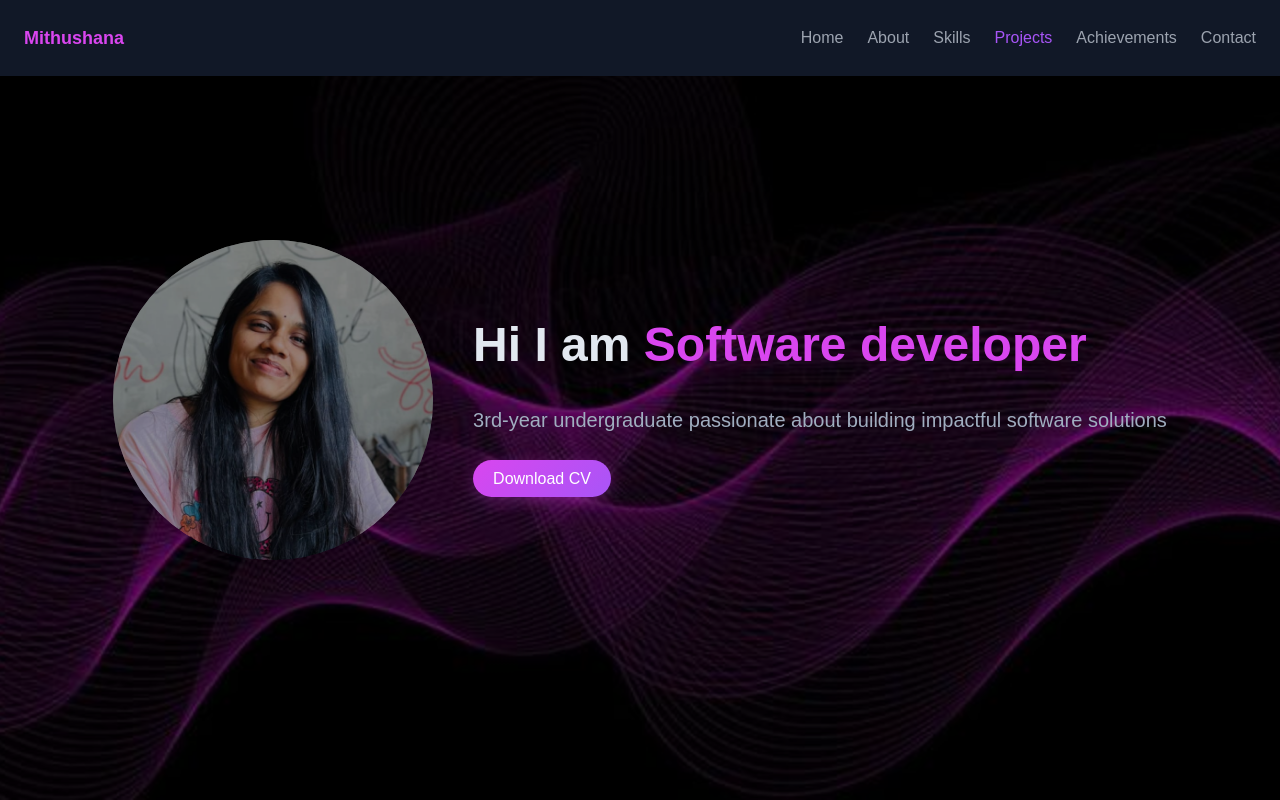
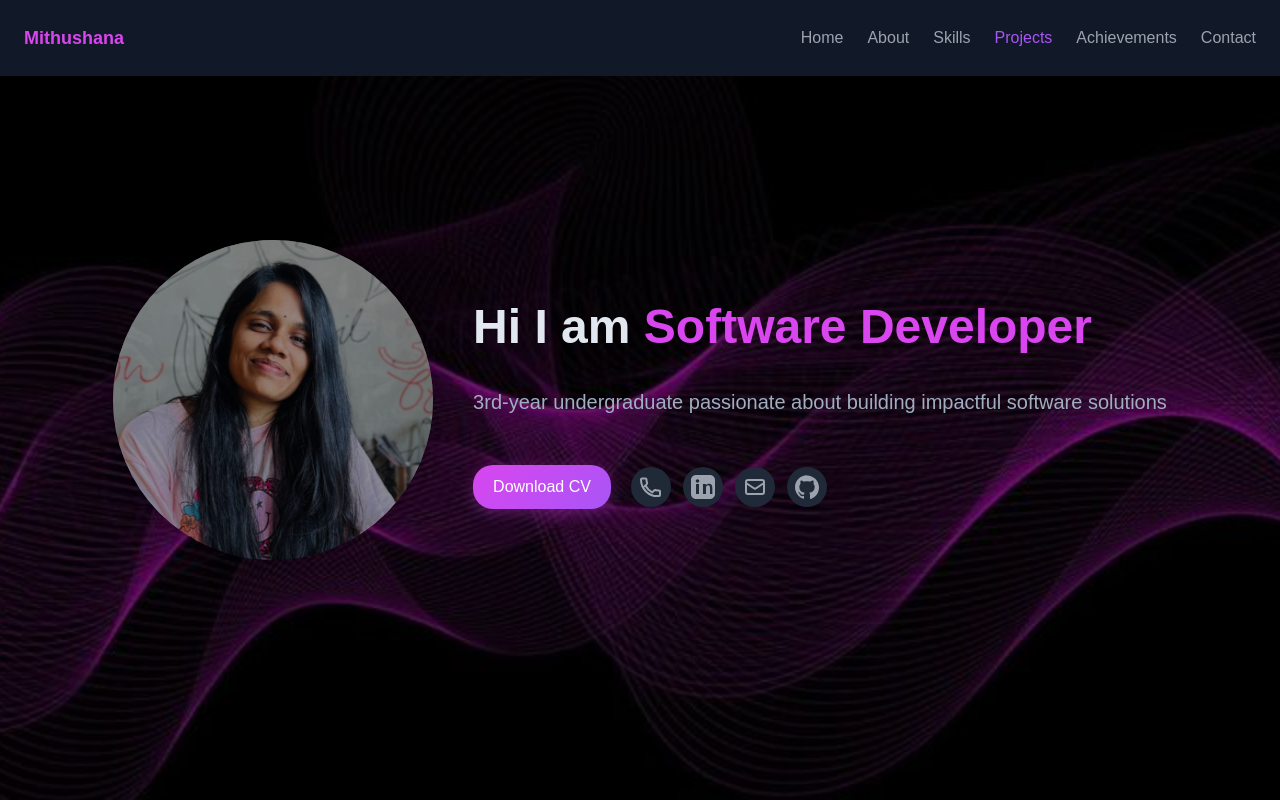
Before and after one commit to Mithushana-08/my_portfolio, a plain HTML site: page index.html in a window 1280 px wide. Shown: the top 800 px of the page. Drawn offline with nearby package versions, Linux system fonts and the light colour scheme.

Commit message:
fix: enhance hero section with social media links and contact information for better connectivity

```diff
--- a/index.html
+++ b/index.html
@@ -346,9 +346,27 @@
                 <div class="absolute inset-0 bg-black bg-opacity-40 rounded-full"></div>
             </div>
             <div class="text-center md:text-left animate-fade-in">
-                <h2 class="hero-title mb-6 animate-fade-in-delay">Hi I am <span class="accent-color">Software developer</span></h2>
+                <h2 class="hero-title mb-6 animate-fade-in-delay">Hi I am <span class="accent-color">Software Developer</span></h2>
                 <p class="hero-subtitle mb-8 animate-fade-in-delay2">3rd-year undergraduate passionate about building impactful software solutions</p>
-                <a href="https://drive.google.com/file/d/1NMWT8hapSWT3-Q1k-ycZpp69i4AC6I_7/view?usp=sharing" class="button mt-4 animate-fade-in-delay3" target="_blank" rel="noopener">Download CV</a>
+                <a href="https://drive.google.com/file/d/1NMWT8hapSWT3-Q1k-ycZpp69i4AC6I_7/view?usp=sharing" class="button mt-4 animate-fade-in-delay3 inline-block align-middle" target="_blank" rel="noopener">Download CV</a>
+                <span class="inline-flex items-center space-x-3 ml-4 mt-4 animate-fade-in-delay3 align-middle">
+                    <!-- Phone (circle, modern icon) -->
+                    <a href="tel:0761960855" class="rounded-full bg-gray-800 p-2 text-gray-400 social-icon hover:text-purple-500 hover:bg-purple-900 transition-colors duration-200" aria-label="Phone">
+                        <svg xmlns="http://www.w3.org/2000/svg" class="w-6 h-6" fill="none" viewBox="0 0 24 24" stroke="currentColor"><path d="M6.62 10.79a15.053 15.053 0 006.59 6.59l2.2-2.2a1 1 0 011.01-.24c1.12.37 2.33.57 3.58.57a1 1 0 011 1v3.5a1 1 0 01-1 1C10.07 22 2 13.93 2 4.5A1 1 0 013 3.5h3.5a1 1 0 011 1c0 1.25.2 2.46.57 3.58a1 1 0 01-.24 1.01l-2.2 2.2z" stroke="currentColor" stroke-width="2" stroke-linecap="round" stroke-linejoin="round"/></svg>
+                    </a>
+                    <!-- LinkedIn (circle) -->
+                    <a href="https://www.linkedin.com/in/mithu-jk" class="rounded-full bg-gray-800 p-2 text-gray-400 social-icon hover:text-purple-500 hover:bg-purple-900 transition-colors duration-200" target="_blank" aria-label="LinkedIn">
+                        <svg xmlns="http://www.w3.org/2000/svg" class="w-6 h-6" fill="currentColor" viewBox="0 0 24 24"><path d="M19 0h-14c-2.761 0-5 2.239-5 5v14c0 2.761 2.239 5 5 5h14c2.762 0 5-2.239 5-5v-14c0-2.761-2.238-5-5-5zm-11 19h-3v-10h3v10zm-1.5-11.268c-.966 0-1.75-.784-1.75-1.75s.784-1.75 1.75-1.75 1.75.784 1.75 1.75-.784 1.75-1.75 1.75zm15.5 11.268h-3v-5.604c0-1.337-.025-3.063-1.868-3.063-1.868 0-2.154 1.459-2.154 2.967v5.7h-3v-10h2.881v1.367h.041c.401-.761 1.381-1.563 2.844-1.563 3.043 0 3.604 2.004 3.604 4.609v5.587z"/></svg>
+                    </a>
+                    <!-- Email (circle) -->
+                    <a href="mailto:shanakumar08@gmail.com" class="rounded-full bg-gray-800 p-2 text-gray-400 social-icon hover:text-purple-500 hover:bg-purple-900 transition-colors duration-200" aria-label="Email">
+                        <svg xmlns="http://www.w3.org/2000/svg" class="w-6 h-6" fill="none" viewBox="0 0 24 24" stroke="currentColor"><path stroke-linecap="round" stroke-linejoin="round" stroke-width="2" d="M3 8l7.89 5.26a2 2 0 002.22 0L21 8M5 19h14a2 2 0 002-2V7a2 2 0 00-2-2H5a2 2 0 00-2 2v10a2 2 0 002 2z"/></svg>
+                    </a>
+                    <!-- GitHub (circle) -->
+                    <a href="https://github.com/Mithushana-08" class="rounded-full bg-gray-800 p-2 text-gray-400 social-icon hover:text-purple-500 hover:bg-purple-900 transition-colors duration-200" target="_blank" aria-label="GitHub">
+                        <svg xmlns="http://www.w3.org/2000/svg" class="w-6 h-6" fill="currentColor" viewBox="0 0 24 24"><path d="M12 .297c-6.63 0-12 5.373-12 12 0 5.303 3.438 9.8 8.205 11.387.6.113.82-.258.82-.577 0-.285-.01-1.04-.015-2.04-3.338.724-4.042-1.416-4.042-1.416-.546-1.387-1.333-1.756-1.333-1.756-1.089-.745.084-.729.084-.729 1.205.084 1.84 1.236 1.84 1.236 1.07 1.834 2.809 1.304 3.495.997.108-.775.418-1.305.762-1.605-2.665-.305-5.466-1.334-5.466-5.931 0-1.31.469-2.381 1.236-3.221-.124-.303-.535-1.523.117-3.176 0 0 1.008-.322 3.301 1.23.957-.266 1.983-.399 3.003-.404 1.02.005 2.047.138 3.006.404 2.291-1.553 3.297-1.23 3.297-1.23.653 1.653.242 2.873.119 3.176.77.84 1.235 1.911 1.235 3.221 0 4.609-2.803 5.624-5.475 5.921.43.371.823 1.102.823 2.222 0 1.606-.014 2.898-.014 3.293 0 .322.216.694.825.576 4.765-1.589 8.199-6.085 8.199-11.386 0-6.627-5.373-12-12-12z"/></svg>
+                    </a>
+                </span>
             </div>
         </div>
     </section>
@@ -568,7 +586,16 @@
     <section id="contact" class="py-16 bg-gray-900">
         <div class="container mx-auto text-center">
             <h2 class="text-3xl font-semibold section-title mb-10">Contact Me</h2>
-
+            <div class="mb-6 flex flex-row items-center justify-center space-x-8">
+                <div class="text-gray-200 text-base flex items-center">
+                    <svg xmlns="http://www.w3.org/2000/svg" class="w-5 h-5 mr-2 text-purple-400" fill="none" viewBox="0 0 24 24" stroke="currentColor"><path d="M6.62 10.79a15.053 15.053 0 006.59 6.59l2.2-2.2a1 1 0 011.01-.24c1.12.37 2.33.57 3.58.57a1 1 0 011 1v3.5a1 1 0 01-1 1C10.07 22 2 13.93 2 4.5A1 1 0 013 3.5h3.5a1 1 0 011 1c0 1.25.2 2.46.57 3.58a1 1 0 01-.24 1.01l-2.2 2.2z" stroke="currentColor" stroke-width="2" stroke-linecap="round" stroke-linejoin="round"/></svg>
+                    <span class="select-all">+94761960855</span>
+                </div>
+                <div class="text-gray-200 text-base flex items-center">
+                    <svg xmlns="http://www.w3.org/2000/svg" class="w-5 h-5 mr-2 text-purple-400" fill="none" viewBox="0 0 24 24" stroke="currentColor"><path stroke-linecap="round" stroke-linejoin="round" stroke-width="2" d="M3 8l7.89 5.26a2 2 0 002.22 0L21 8M5 19h14a2 2 0 002-2V7a2 2 0 00-2-2H5a2 2 0 00-2 2v10a2 2 0 002 2z"/></svg>
+                    <span class="select-all">shanakumar08@gmail.com</span>
+                </div>
+            </div>
             <form class="w-full max-w-3xl mx-auto mb-8 bg-gray-800 p-8 rounded-lg shadow-lg card-hover flex flex-col gap-6" name="contact" autocomplete="off" method="POST" action="https://formspree.io/f/xvgrkdlv">
                 <div class="flex flex-col md:flex-row gap-4">
                     <input type="text" id="name" name="name" required pattern="^[A-Za-z\s]{2,50}$" minlength="2" maxlength="50" class="flex-1 p-3 rounded bg-gray-900 border border-gray-700 focus:border-[#6F5479] focus:outline-none text-white placeholder-gray-400" placeholder="Name*">
```
